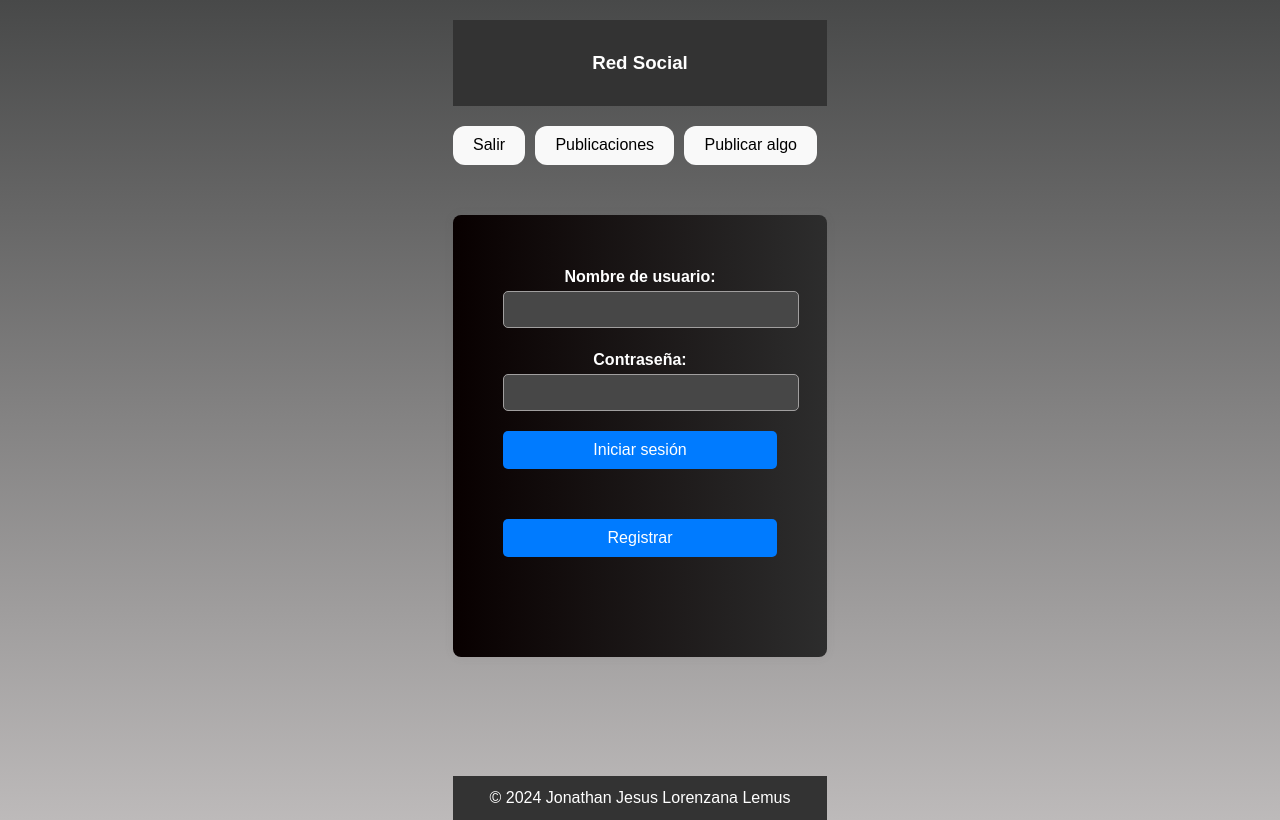
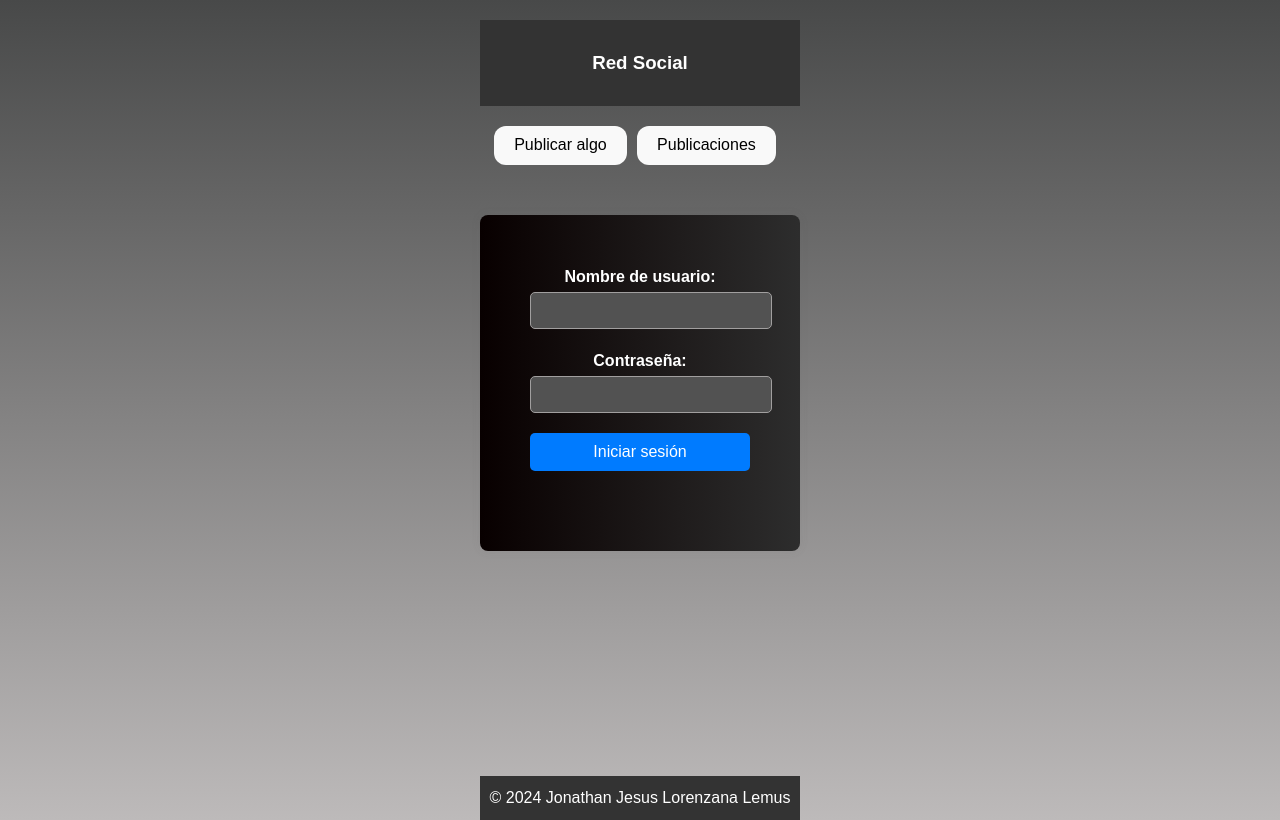
Before and after one commit to JonathanLL2811/proyectofront1, a React (Vite) app: page / in a window 1280 px wide. Built offline with nearby package versions, Linux system fonts and the light colour scheme.

Commit message:
hecho el token

```diff
--- a/package.json
+++ b/package.json
@@ -12,6 +12,7 @@
   "dependencies": {
     "axios": "^1.7.2",
     "bootstrap": "^5.3.3",
+    "jsonwebtoken": "^9.0.2",
     "react": "^18.3.1",
     "react-dom": "^18.3.1",
     "react-router-dom": "^6.23.1"
--- a/src/App.jsx
+++ b/src/App.jsx
@@ -2,45 +2,40 @@ import React from 'react';
 import { BrowserRouter as Router, Routes, Route, Link } from 'react-router-dom';
 import LoginForm from './Components/LoginForm';
 import RegistroForm from './Components/RegistroForm';
-import PostForm from './Components/PostForm'; // Importa el componente PostForm
-import Publicaciones from './Components/PublicacionesList'; // Importa el componente Publicaciones
-import PerfilUsuario from './Components/PerfilUsuario'; // Importa el componente PerfilUsuario
+import PostForm from './Components/PostForm';
+import Publicaciones from './Components/PublicacionesList';
+import PerfilUsuario from './Components/PerfilUsuario';
 
 const App = () => {
+  const handleLogout = () => {
+    localStorage.removeItem('jwtToken');
+    console.log('Token eliminado');
+    window.location.href = '/'; // Redirige a la página de inicio de sesión después de cerrar sesión
+  };
+
   return (
     <Router>
       <div style={{ display: 'flex', flexDirection: 'column', minHeight: '100vh' }}>
-        {/* Encabezado */}
         <header style={{ backgroundColor: '#333', color: '#fff', padding: '10px', textAlign: 'center' }}>
-          <h3>Red Social </h3>
+          <h3>Red Social</h3>
+          {localStorage.getItem('jwtToken') && (
+            <button onClick={handleLogout}>Cerrar sesión</button>
+          )}
         </header>
 
-        {/* Contenido principal */}
         <div style={{ flex: 1, marginTop: '20px', textAlign: 'center' }}>
+          <Link to="/post"><button>Publicar algo</button></Link>
+          <Link to="/publicaciones"><button>Publicaciones</button></Link>
 
-
-          {/* Botones de navegación */}
-          <Link to="/">
-            <button>Salir</button>
-          </Link>
-          <Link to="/publicaciones">
-            <button>Publicaciones</button>
-          </Link>
-          <Link to="/post">
-            <button>Publicar algo</button>
-          </Link>
-
-          {/* Rutas */}
           <Routes>
             <Route path="/" element={<LoginForm />} />
             <Route path="/register" element={<RegistroForm />} />
-            <Route path="/post" element={<PostForm />} /> {/* Ruta para el componente PostForm */}
-            <Route path="/publicaciones" element={<Publicaciones />} /> {/* Ruta para el componente Publicaciones */}
-            <Route path="/perfil/:nombre_usuario" element={<PerfilUsuario />} /> {/* Ruta para el componente PerfilUsuario */}
+            <Route path="/post" element={<PostForm />} />
+            <Route path="/publicaciones" element={<Publicaciones />} />
+            <Route path="/perfil/:nombre_usuario" element={<PerfilUsuario />} />
           </Routes>
         </div>
 
-        {/* Pie de página */}
         <footer style={{ backgroundColor: '#333', color: '#fff', padding: '10px', textAlign: 'center' }}>
           &copy; 2024 Jonathan Jesus Lorenzana Lemus
         </footer>
--- a/src/Components/LoginForm.jsx
+++ b/src/Components/LoginForm.jsx
@@ -1,6 +1,5 @@
 import React, { useState } from 'react';
 import { useNavigate } from 'react-router-dom';
-import '../styles/AuthForms.css'; // Importa el archivo CSS
 
 const LoginForm = () => {
   const [username, setUsername] = useState('');
@@ -12,7 +11,7 @@ const LoginForm = () => {
     e.preventDefault();
 
     try {
-      const response = await fetch('http://localhost:3000/auth', { // Ajusta la URL y el puerto
+      const response = await fetch('http://localhost:3000/auth', {
         method: 'POST',
         headers: {
           'Content-Type': 'application/json'
@@ -21,16 +20,10 @@ const LoginForm = () => {
       });
 
       if (response.ok) {
-        // Si la respuesta es exitosa, captura el token JWT de la respuesta
         const { token } = await response.json();
-
-        // Almacena el token en el almacenamiento local del navegador
         localStorage.setItem('jwtToken', token);
-
-        // Redirige a la página de publicaciones
         navigate('/post');
       } else {
-        // Si la respuesta es un error, muestra un mensaje de error
         const errorData = await response.json();
         setError(errorData.error || 'Credenciales incorrectas. Por favor, intenta de nuevo.');
       }
@@ -40,12 +33,8 @@ const LoginForm = () => {
     }
   };
 
-  const handleRegister = () => {
-    navigate('/register');
-  };
-
   return (
-    <form className="auth-form" onSubmit={handleSubmit}>
+    <form onSubmit={handleSubmit}>
       <div>
         <label htmlFor="username">Nombre de usuario:</label>
         <input
@@ -67,10 +56,7 @@ const LoginForm = () => {
         />
       </div>
       {error && <div style={{ color: 'red' }}>{error}</div>}
-      <div className="button-container">
-        <button type="submit">Iniciar sesión</button>
-        <button type="button" onClick={handleRegister}>Registrar</button>
-      </div>
+      <button type="submit">Iniciar sesión</button>
     </form>
   );
 };
--- a/src/Components/PerfilUsuario.jsx
+++ b/src/Components/PerfilUsuario.jsx
@@ -1,10 +1,10 @@
 import React, { useEffect, useState } from 'react';
 import axios from 'axios';
-import { useParams } from 'react-router-dom'; // Importa useParams desde react-router-dom
-import '../styles/PerfilUsuario.css'; // Importa el archivo CSS
+import { useParams } from 'react-router-dom';
+import '../styles/PerfilUsuario.css';
 
 const PerfilUsuario = () => {
-  const { nombre_usuario } = useParams(); // Usa useParams para obtener el parámetro de la URL
+  const { nombre_usuario } = useParams();
   const [publicaciones, setPublicaciones] = useState([]);
   const [usuario, setUsuario] = useState(null);
   const [error, setError] = useState(null);
@@ -12,7 +12,12 @@ const PerfilUsuario = () => {
   useEffect(() => {
     const fetchPerfilUsuario = async () => {
       try {
-        const responseUsuario = await axios.get(`http://localhost:3000/publicaciones/usuario/${nombre_usuario}`);
+        const token = localStorage.getItem('jwtToken');
+        const responseUsuario = await axios.get(`http://localhost:3000/publicaciones/usuario/${nombre_usuario}`, {
+          headers: {
+            Authorization: `Bearer ${token}`
+          }
+        });
         if (responseUsuario.status === 200) {
           setUsuario(responseUsuario.data.usuario);
           setPublicaciones(responseUsuario.data.publicaciones);
@@ -30,7 +35,7 @@ const PerfilUsuario = () => {
   }, [nombre_usuario]);
 
   return (
-    <div className="profile-container"> {/* Aplica la clase profile-container */}
+    <div className="profile-container">
       {usuario && (
         <>
           <h2>Perfil de: {nombre_usuario}</h2>
@@ -64,14 +69,14 @@ const PerfilUsuario = () => {
           </table>
           {usuario.imagen && (
             <div>
-              <img src={`data:${usuario.mime_type};base64,${usuario.imagen}`} alt="Foto de perfil" className="profile-image" /> {/* Aplica la clase profile-image */}
+              <img src={`data:${usuario.mime_type};base64,${usuario.imagen}`} alt="Foto de perfil" className="profile-image" />
             </div>
           )}
         </>
       )}
       {error && <p style={{ color: 'red' }}>{error}</p>}
       <h2>Publicaciones</h2>
-      <div className="publications-container"> {/* Aplica la clase publications-container */}
+      <div className="publications-container">
         <div className="row">
           {publicaciones.map((publicacion) => (
             <div key={publicacion.id_publicacion} className="col-md-4 mb-4">
--- a/src/Components/PostForm.jsx
+++ b/src/Components/PostForm.jsx
@@ -1,7 +1,6 @@
-// src/components/PostForm.jsx
 import React, { useState } from 'react';
 import { useNavigate } from 'react-router-dom';
-import '../styles/PostForm.css'; // Importa el archivo CSS
+import '../styles/PostForm.css';
 
 const PostForm = () => {
   const [descripcion, setDescripcion] = useState('');
@@ -19,8 +18,12 @@ const PostForm = () => {
     formData.append('foto', foto);
 
     try {
+      const token = localStorage.getItem('jwtToken');
       const response = await fetch('http://localhost:3000/publicaciones', {
         method: 'POST',
+        headers: {
+          Authorization: `Bearer ${token}`
+        },
         body: formData,
       });
 
--- a/src/Components/PublicacionesList.jsx
+++ b/src/Components/PublicacionesList.jsx
@@ -1,6 +1,6 @@
 import React, { useEffect, useState } from 'react';
 import axios from 'axios';
-import { Link } from 'react-router-dom'; // Importa Link desde react-router-dom
+import { Link } from 'react-router-dom';
 
 const PublicacionesList = () => {
   const [publicaciones, setPublicaciones] = useState([]);
@@ -9,7 +9,12 @@ const PublicacionesList = () => {
   useEffect(() => {
     const fetchPublicaciones = async () => {
       try {
-        const response = await axios.get('http://localhost:3000/publicaciones');
+        const token = localStorage.getItem('jwtToken');
+        const response = await axios.get('http://localhost:3000/publicaciones', {
+          headers: {
+            Authorization: `Bearer ${token}`
+          }
+        });
         if (response.status === 200) {
           setPublicaciones(response.data);
         } else {
@@ -42,10 +47,9 @@ const PublicacionesList = () => {
               />
               <div className="card-body">
                 <p className="card-text">{publicacion.descripcion}</p>
-                {/* Enlace al perfil del usuario */}
-                <p className="card-text">
-                  Publicado por: <Link to={`/perfil/${publicacion.nombre_usuario}`}>{publicacion.nombre_usuario}</Link>
-                </p>
+                <Link to={`/perfil/${publicacion.nombre_usuario}`} className="btn btn-primary">
+                  Ver perfil del usuario
+                </Link>
               </div>
             </div>
           </div>
```
Also changed, not shown: 1 other file (tests, documents, lock files or other folders).
